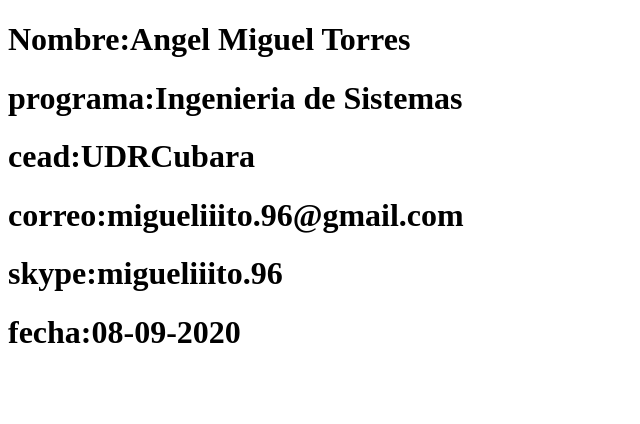
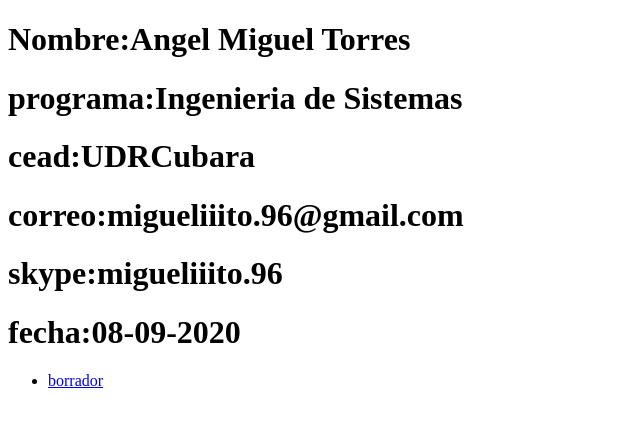
Before and after one commit to migueltorresunad/DSW-MIGUEL-TORRES, a plain HTML site: page Index.html in a window 1280 px wide. Shown: the full height of the page, 0-640 px from the left. Drawn offline with Linux system fonts and the light colour scheme.

Commit message:
agragar enlace a planing
enlace para generar un diseño de web entre index y planing

```diff
--- a/Index.html
+++ b/Index.html
@@ -12,5 +12,11 @@
     <h1>correo:migueliiito.96@gmail.com</h1>
     <h1>skype:migueliiito.96</h1>
     <h1>fecha:08-09-2020</h1>
+
+    <nav>
+        <ul class="menu">
+        <li><a href="planing.html">borrador</li></a>
+        </ul>
+
 </body>
 </html>
```
